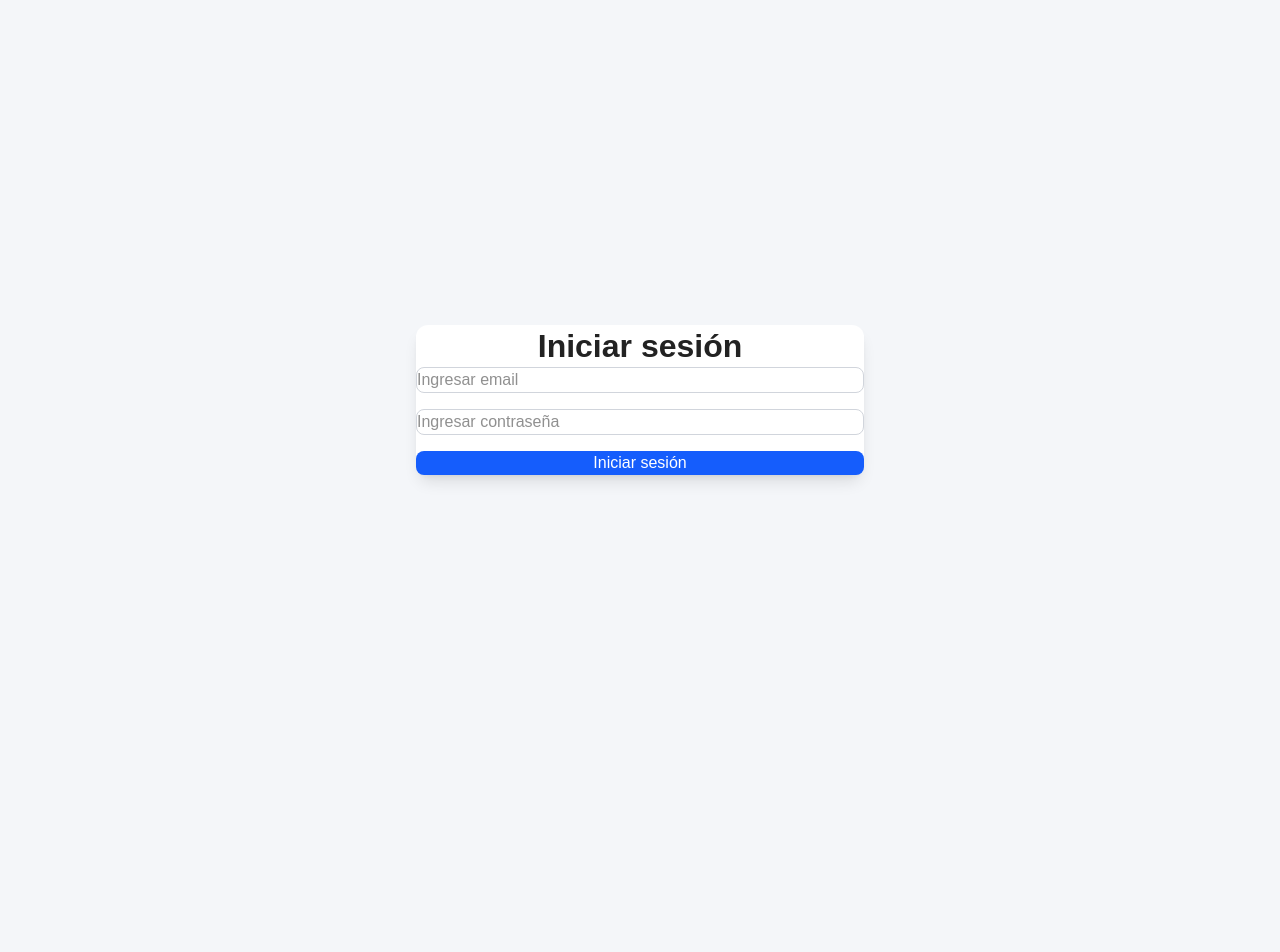
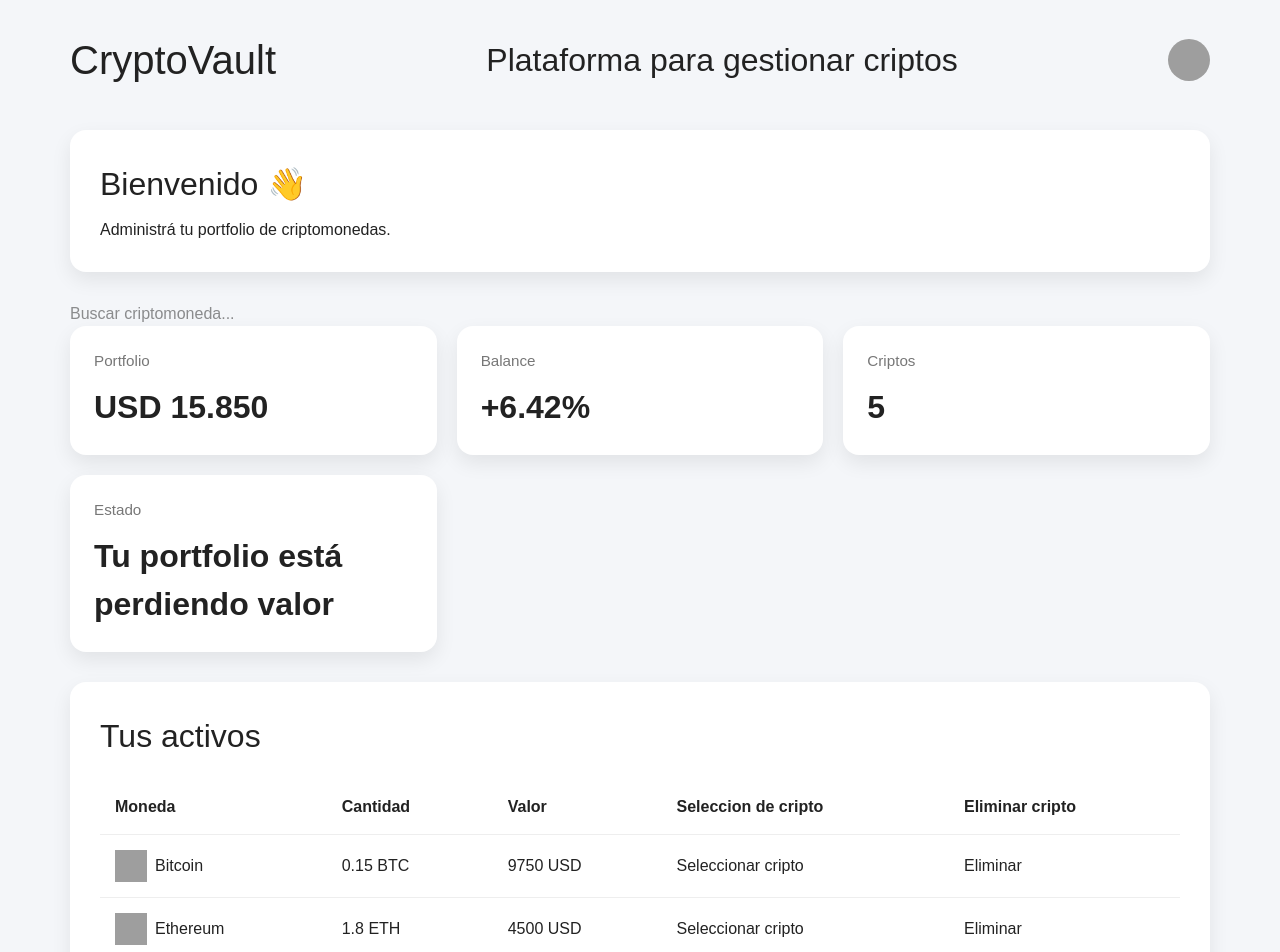
Before and after one commit to facundolgomez/crypto-vault, a React (Vite) app: page / in a window 1280 px wide. Shown: the top 952 px of the page. Before the commit the page ends 800 px from the top, so only its background shows below. Built offline with nearby package versions, Linux system fonts and the light colour scheme; grey boxes are pictures that could not be loaded.

Commit message:
agrego resolucion de ejercicio de modal

```diff
--- a/src/App.jsx
+++ b/src/App.jsx
@@ -4,8 +4,8 @@ import Login from "./components/Login";
 function App() {
   return (
     <>
-      {/* <Dashboard />{" "} */}
-      <Login />
+      <Dashboard />
+      {/* <Login /> */}
     </>
   );
 }
--- a/src/components/CryptoItem.jsx
+++ b/src/components/CryptoItem.jsx
@@ -6,6 +6,7 @@ const CryptoItem = ({
   value,
   image,
   onSelectCryptoName,
+  onShowDeleteModal,
 }) => {
   //   const cryptoName = "Bitcoin";
   //   const amount = "0.15 BTC";
@@ -14,6 +15,10 @@ const CryptoItem = ({
   //const [name, setName] = useState(cryptoName);
   const handleSelectName = () => {
     onSelectCryptoName(cryptoName);
+  };
+
+  const handleShowModal = () => {
+    onShowDeleteModal();
   };
   return (
     <tr>
@@ -32,6 +37,9 @@ const CryptoItem = ({
           Seleccionar cripto
         </button>
       </td>
+      <td>
+        <button onClick={handleShowModal}>Eliminar</button>
+      </td>
     </tr>
   );
 };
--- /dev/null
+++ b/src/components/ui/ConfirmModal.jsx
@@ -0,0 +1,27 @@
+export default function ConfirmModal({ cryptoName, onConfirm, onCancel }) {
+  return (
+    <div className="fixed inset-0 flex items-center justify-center bg-black/50">
+      <div className="w-full max-w-2xl bg-white rounded-xl shadow-lg p-8">
+        <h2 className="text-xl font-bold mb-4">¿Eliminar {cryptoName}?</h2>
+
+        <p className="mb-8">¿Seguro que querés eliminar esta criptomoneda?</p>
+
+        <div className="flex gap-4 justify-end pt-2 pr-2 pb-2 pl-2">
+          <button
+            onClick={onCancel}
+            className="px-6 py-2.5 bg-gray-300 rounded-lg"
+          >
+            Cancelar
+          </button>
+
+          <button
+            onClick={onConfirm}
+            className="px-6 py-2.5 bg-red-500 text-white rounded-lg"
+          >
+            Sí, eliminar
+          </button>
+        </div>
+      </div>
+    </div>
+  );
+}
--- a/src/pages/Dashboard.jsx
+++ b/src/pages/Dashboard.jsx
@@ -4,12 +4,16 @@ import { cryptos } from "../data/cryptos";
 import { useState } from "react";
 import AddCrypto from "../components/AddCrypto";
 import CryptoSearch from "../components/CryptoSearch";
+import ConfirmModal from "../components/ui/ConfirmModal";
 
 export default function Dashboard() {
   //  const [username, setUsername] = useState("Facundo");
   const [cryptoName, setCryptoName] = useState("");
   const [cryptoList, setCryptoList] = useState(cryptos);
   const [search, setSearch] = useState("");
+
+  const [showModal, setShowModal] = useState(false);
+  const [cryptoToDelete, setCryptoToDelete] = useState(null);
 
   // const handleChangeUser = () => {
   //   setUsername("Juan");
@@ -29,6 +33,20 @@ export default function Dashboard() {
   );
 
   const balance = -2;
+
+  const handleShowModal = (crypto) => {
+    setCryptoToDelete(crypto);
+    setShowModal(true);
+  };
+
+  const handleDeleteCrypto = (id) => {
+    setCryptoList((prevCryptoList) =>
+      prevCryptoList.filter((crypto) => crypto.id !== id)
+    );
+    setShowModal(false);
+    setCryptoToDelete(null);
+  };
+
   return (
     <main className="dashboard">
       <header className="header">
@@ -91,6 +109,8 @@ export default function Dashboard() {
               <th>Moneda</th>
               <th>Cantidad</th>
               <th>Valor</th>
+              <th>Seleccion de cripto</th>
+              <th>Eliminar cripto</th>
             </tr>
           </thead>
 
@@ -106,6 +126,7 @@ export default function Dashboard() {
                     value={crypto.value}
                     image={crypto.image}
                     onSelectCryptoName={setCryptoName}
+                    onShowDeleteModal={() => handleShowModal(crypto)}
                   />
                 );
               })
@@ -125,6 +146,13 @@ export default function Dashboard() {
         {/* <button onClick={handleChangeUser}>Cambiar usuario</button> */}
       </section>
       <AddCrypto onCryptoAdded={handleCryptoAdded} />
+      {showModal && (
+        <ConfirmModal
+          cryptoName={cryptoToDelete.name}
+          onConfirm={() => handleDeleteCrypto(cryptoToDelete.id)}
+          onCancel={() => setShowModal(false)}
+        />
+      )}
     </main>
   );
 }
```
